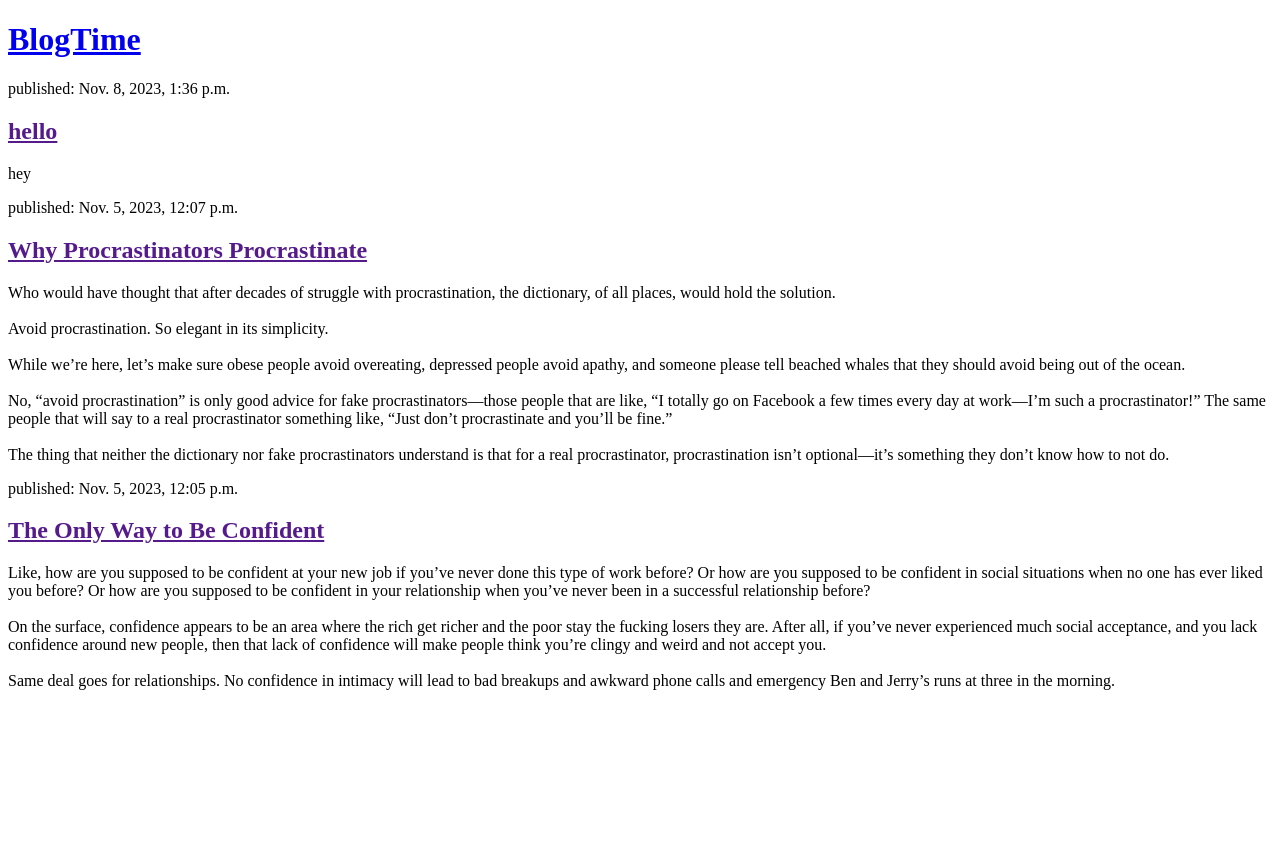
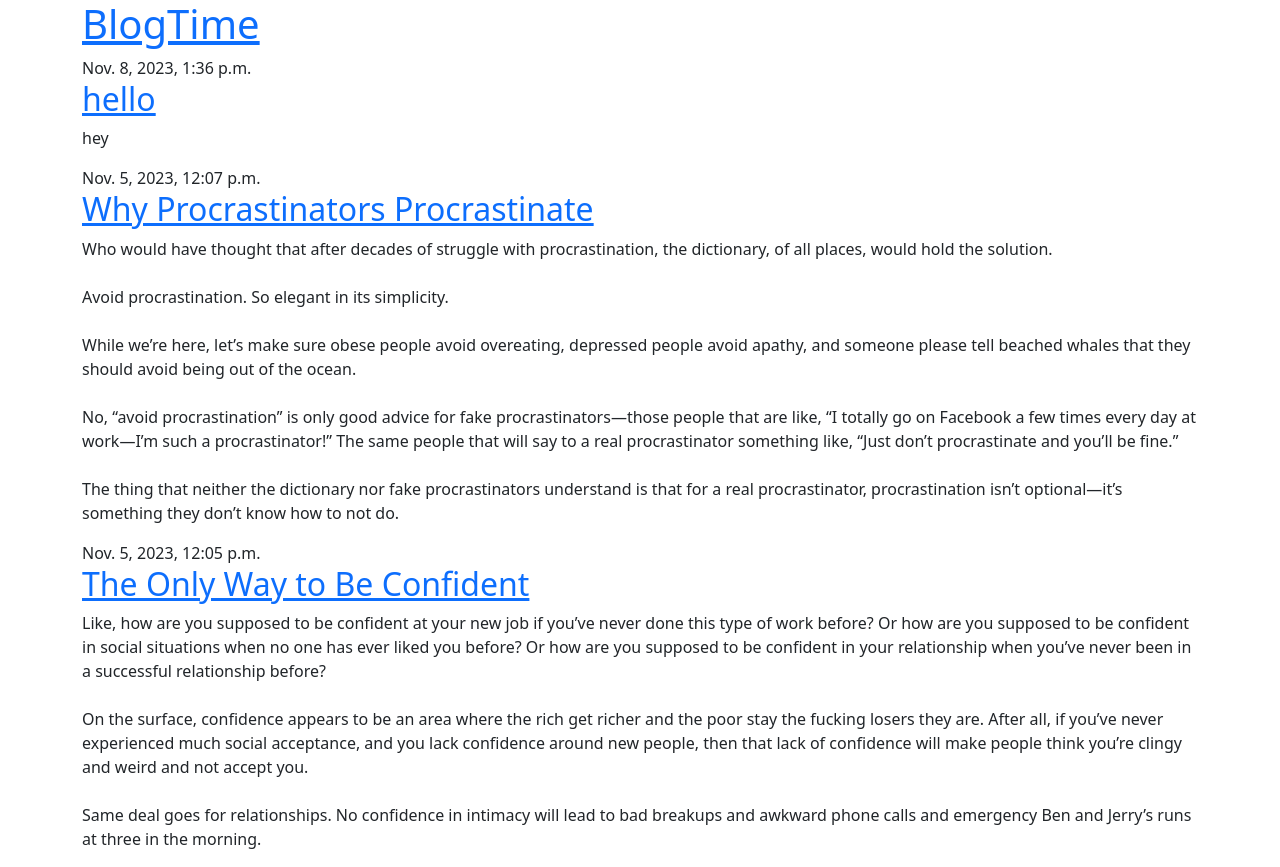
Before and after one commit to yogeshkarpe-dot/my-first-blog, a Django app: page / in a window 1280 px wide. Before the commit the page ends 690 px from the top, so only its background shows below. Run offline with Django 3.2, Linux system fonts and the light colour scheme; data comes from the database, SQL or seed files in the repository.

Commit message:
added view and template for detailed blog posts and css for the site

```diff
--- /dev/null
+++ b/blog/templates/blog/base.html
@@ -0,0 +1,25 @@
+{% load static %}
+<!DOCTYPE html>
+<html>
+    <head>
+        <title>BlogTime</title>
+        <link rel="stylesheet" href="https://cdn.jsdelivr.net/npm/bootstrap@5.1.3/dist/css/bootstrap.min.css" integrity="sha384-1BmE4kWBq78iYhFldvKuhfTAU6auU8tT94WrHftjDbrCEXSU1oBoqyl2QvZ6jIW3" crossorigin="anonymous">
+        <link rel="stylesheet" href="https://fonts.googleapis.com/css?family=Lobster&subset=latin,latin-ext">
+        <link rel="stylesheet" href="{% static 'css/blog.css' %}">
+    </head>
+    <body>
+        <header class="page-header">
+          <div class="container">
+              <h1><a href="/">BlogTime</a></h1>
+          </div>
+        </header>
+        <main class="container">
+            <div class="row">
+                <div class="col">
+                {% block content %}
+                {% endblock %}
+                </div>
+            </div>
+        </main>
+    </body>
+</html>
--- a/blog/templates/blog/post_list.html
+++ b/blog/templates/blog/post_list.html
@@ -1,19 +1,12 @@
-<!DOCTYPE html>
-<html>
-    <head>
-        <title>BlogTime</title>
-    </head>
-    <body>
-        <header>
-            <h1><a href="/">BlogTime</a></h1>
-        </header>
-
-        {%for post in posts %}
-        <article>
-            <time>published: {{post.published_date}}</time>
-            <h2><a href="">{{post.title}}</a></h2>
-            <p>{{post.text|linebreaksbr}}</p>
+{% extends 'blog/base.html' %}
+{% block content %}
+    {% for post in posts %}
+        <article class="post">
+            <time class="date">
+                {{ post.published_date }}
+            </time>
+            <h2><a href="{% url 'post_detail' pk=post.pk %}">{{ post.title }}</a></h2>
+            <p>{{ post.text|linebreaksbr }}</p>
         </article>
-        {% endfor %}
-    </body>
-</html>
+    {% endfor %}
+{% endblock %}
--- a/blog/urls.py
+++ b/blog/urls.py
@@ -3,4 +3,5 @@ from . import views
 
 urlpatterns = [
     path('', views.post_list, name='post_list'),
+    path('post/<int:pk>/', views.post_detail, name='post_detail'),
 ]
--- a/blog/views.py
+++ b/blog/views.py
@@ -1,4 +1,4 @@
-from django.shortcuts import render
+from django.shortcuts import render, get_object_or_404
 from .models import Post
 from django.utils import timezone
 # Create your views here.
@@ -6,3 +6,7 @@ from django.utils import timezone
 def post_list(request):
     posts = Post.objects.filter(published_date__lte=timezone.now()).order_by('-published_date')
     return render(request, 'blog/post_list.html',{'posts':posts})
+
+def post_detail(request,pk):
+    post = get_object_or_404(Post, pk=pk)
+    return render(request, 'blog/post_detail.html', {'post': post})
```
Also changed, not shown: blog/templates/blog/post_detail.html (added, +14 -0 lines).
